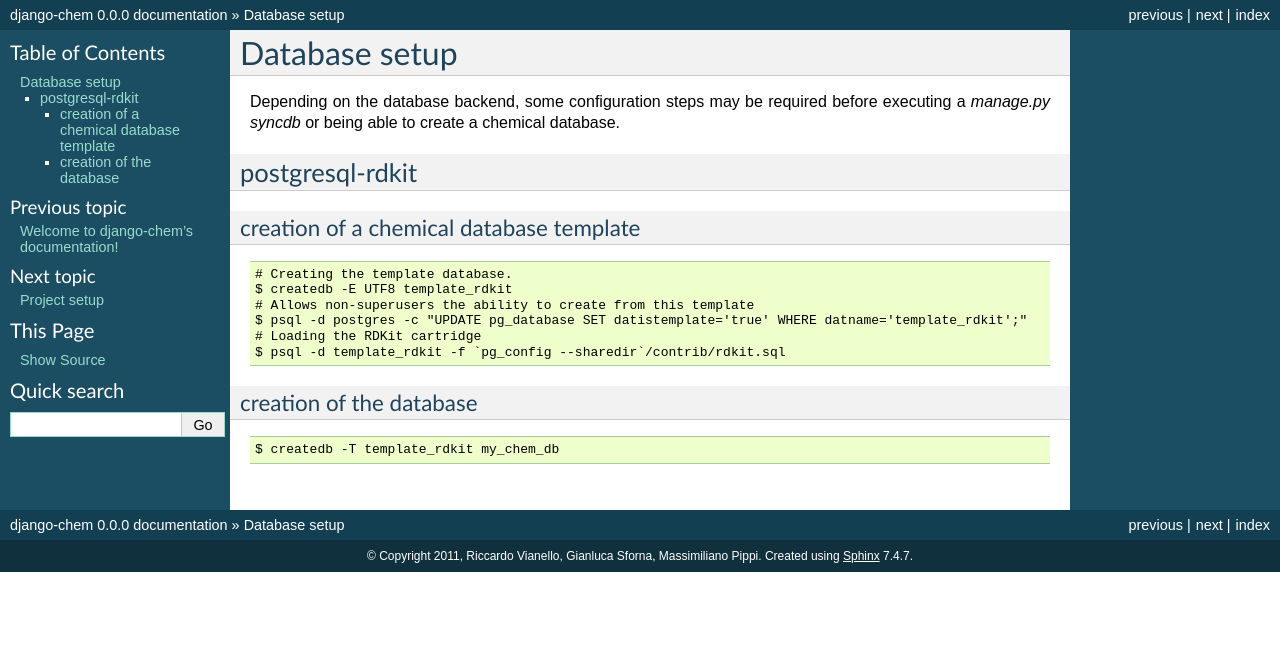
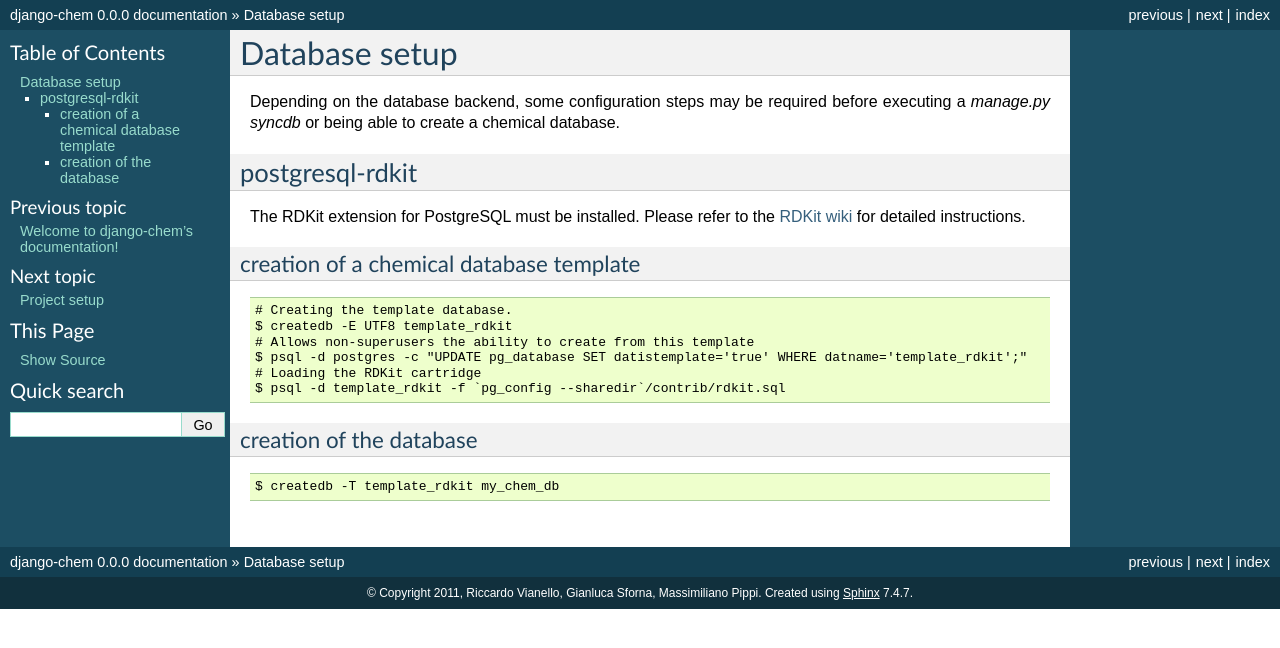
Before and after one commit to rvianello/django-chem, a Sphinx documentation site: the page built from docs/database_setup.rst, in a window 1280 px wide. Shown: the top 648 px of the page. Built offline with Sphinx 7.4.7, drawn with Linux system fonts in a browser that asks for light colours.

Commit message:
added reference to rdkit cartridge build instruction

```diff
--- a/docs/database_setup.rst
+++ b/docs/database_setup.rst
@@ -5,6 +5,8 @@ Depending on the database backend, some configuration steps may be required befo
 
 postgresql-rdkit
 ----------------
+
+The RDKit extension for PostgreSQL must be installed. Please refer to the `RDKit wiki <http://code.google.com/p/rdkit/wiki/BuildingTheCartridge>`_ for detailed instructions.
 
 creation of a chemical database template
 ^^^^^^^^^^^^^^^^^^^^^^^^^^^^^^^^^^^^^^^^
```
